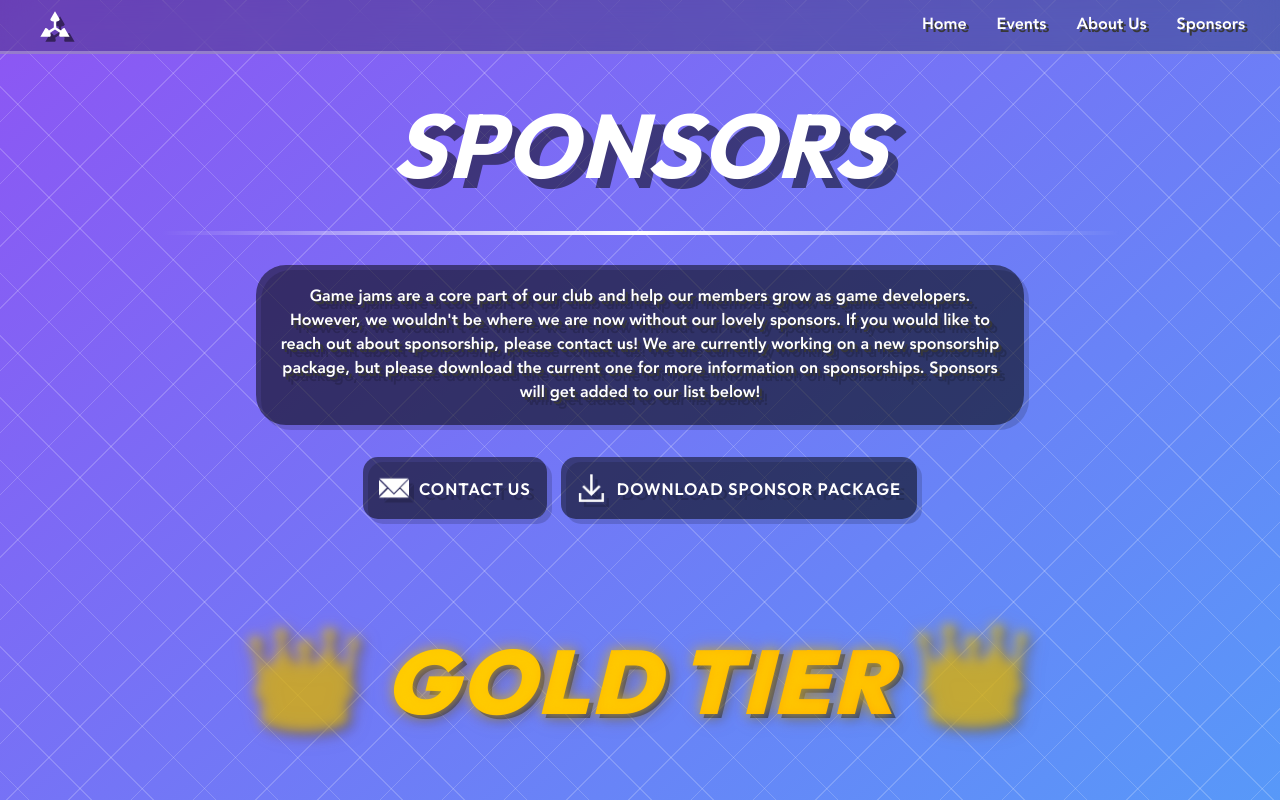
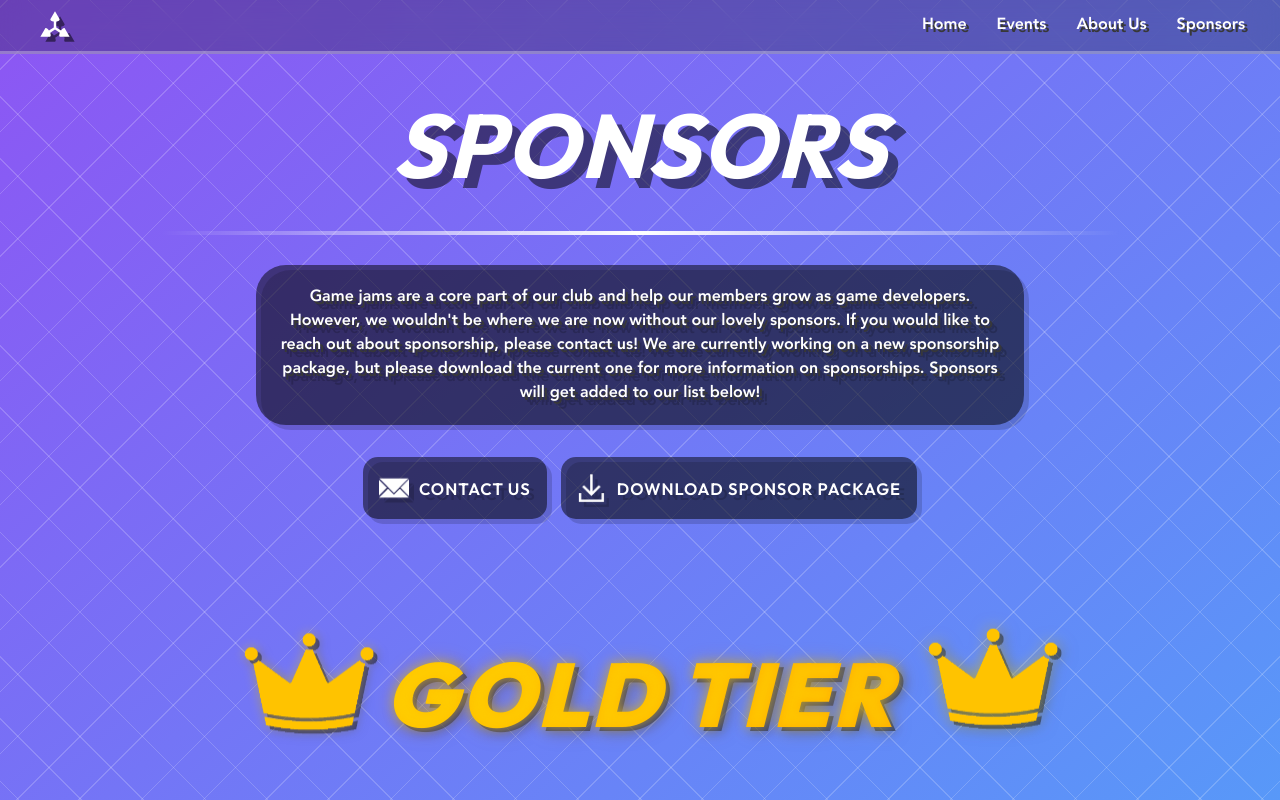
Before and after one commit to macgdc/macgdc.github.io, a React (Vite) app: page /sponsors in a window 1280 px wide. Shown: the top 800 px of the page. Built offline with nearby package versions, Linux system fonts and the light colour scheme.

Commit message:
changed crown to image

```diff
--- a/src/components/sponsors/sponsors.jsx
+++ b/src/components/sponsors/sponsors.jsx
@@ -7,9 +7,9 @@ function Sponsors() {
             {/* GOLD TIER */}
             <div className={`${styles.tierSection} fadeIn`}>
                 <h2 className={styles.goldTierTitle}>
-                    <span className={styles.crown}>👑</span>
+                    <img src="/icons/crown.png" alt="crown" className={styles.crown} />
                     <i>GOLD TIER</i>
-                    <span className={styles.crown}>👑</span>
+                    <img src="/icons/crown.png" alt="crown" className={styles.crown} />
                 </h2>
                 <div className={styles.goldContainer}>
                     <SponsorCard
--- a/src/components/styles/sponsors.module.css
+++ b/src/components/styles/sponsors.module.css
@@ -102,9 +102,12 @@
 
 .crown {
     display: inline-block;
-    margin: 0 1rem;
-    font-size: 1.1em;
-    animation: bounce 2s ease-in-out infinite;
+    margin: 0 0.5rem 0 2rem;
+    width: 1.5em;
+    height: 1.5em;
+    object-fit: contain;
+    vertical-align: -0.25em;
+    animation: bounce 2s ease-in-out infinite, crownGlow 3s ease-in-out infinite;
 }
 
 .crown:nth-of-type(2) {
@@ -145,6 +148,15 @@
             0 0 20px rgba(255, 255, 255, 0.8),
             0 0 30px rgba(184, 184, 184, 0.6),
             0 0 40px rgba(184, 184, 184, 0.4);
+    }
+}
+
+@keyframes crownGlow {
+    0%, 100% {
+        filter: drop-shadow(0 0 5px rgba(255, 215, 0, 0.4));
+    }
+    50% {
+        filter: drop-shadow(0 0 15px rgba(255, 215, 0, 0.8));
     }
 }
 
```
Also changed, not shown: public/icons/crown.png (added).
